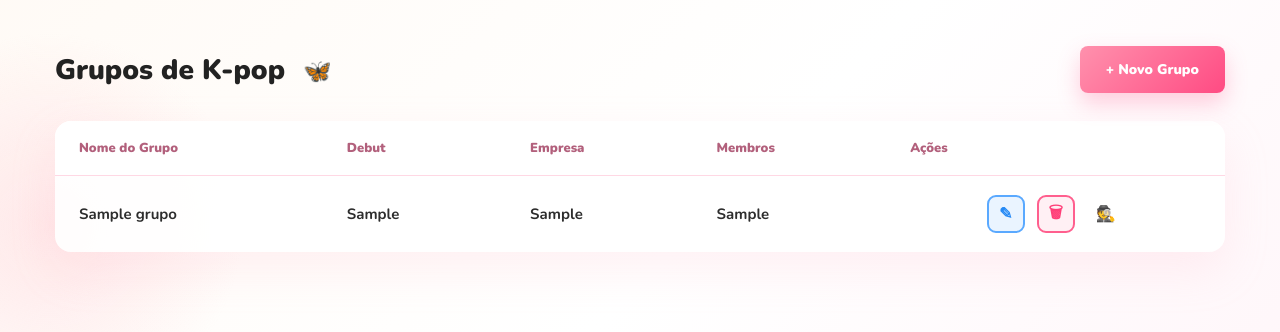
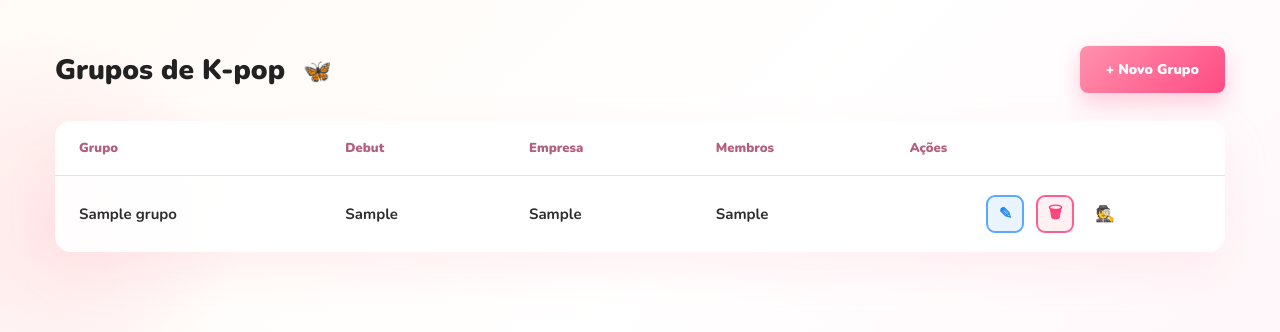
Before and after one commit to luiza635/projeto_crud, a PHP site: page / in a window 1280 px wide. Shown: the part 74-406 px from the top of the page. Run offline with PHP 8.4, Linux system fonts and the light colour scheme; the visitor is signed in with stand-in values (Sample User, id 1); tables that the repository leaves empty or names only in its code hold one stand-in row (values such as "Sample post").

Commit message:
Alterações

```diff
--- a/index.php
+++ b/index.php
@@ -49,7 +49,7 @@ $grupos = $stmt->fetchAll(PDO::FETCH_ASSOC);
         <table class="grupos-table">
             <thead>
                 <tr>
-                    <th>Nome do Grupo</th>
+                    <th>Grupo</th>
                     <th>Debut</th>
                     <th>Empresa</th>
                     <th>Membros</th>
```
